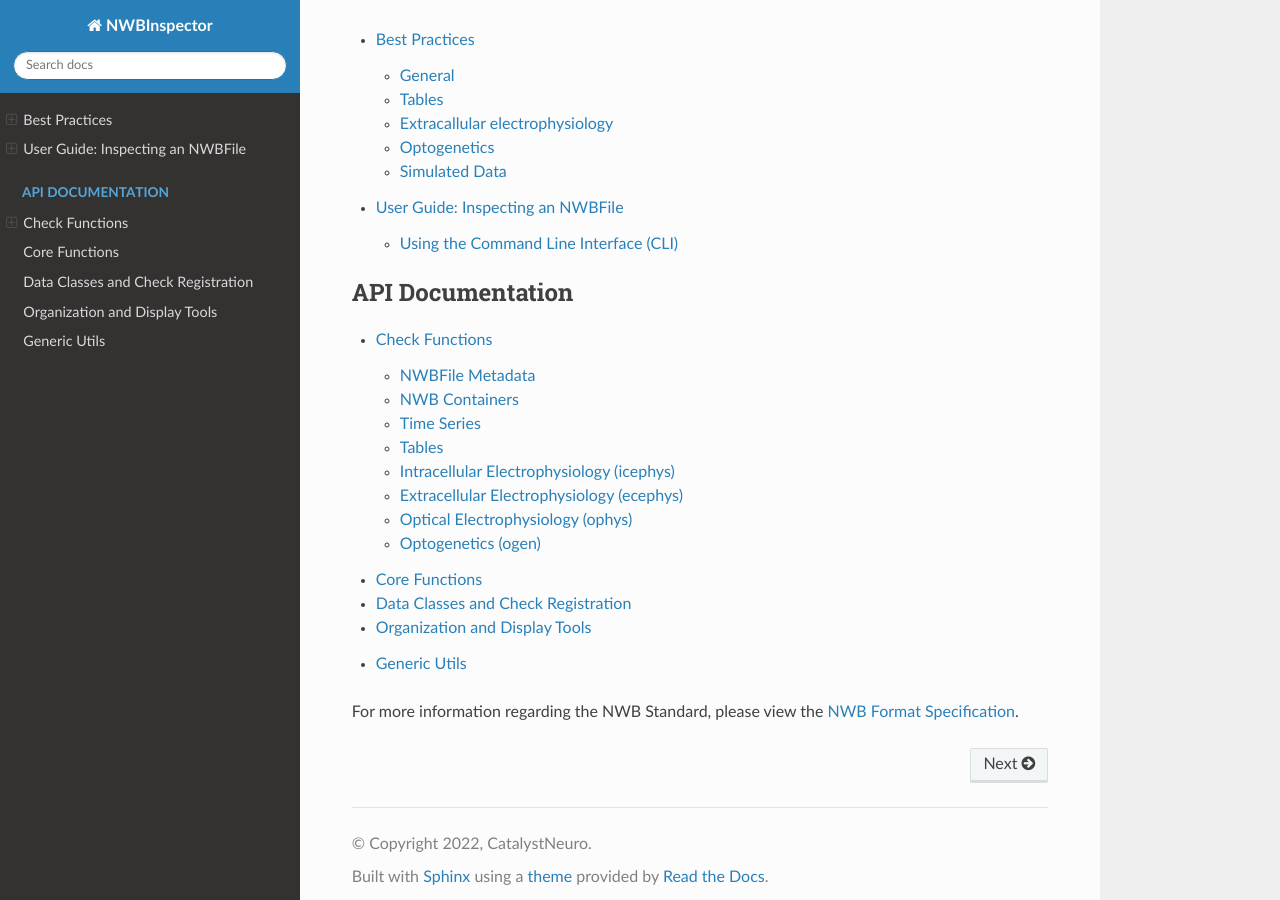
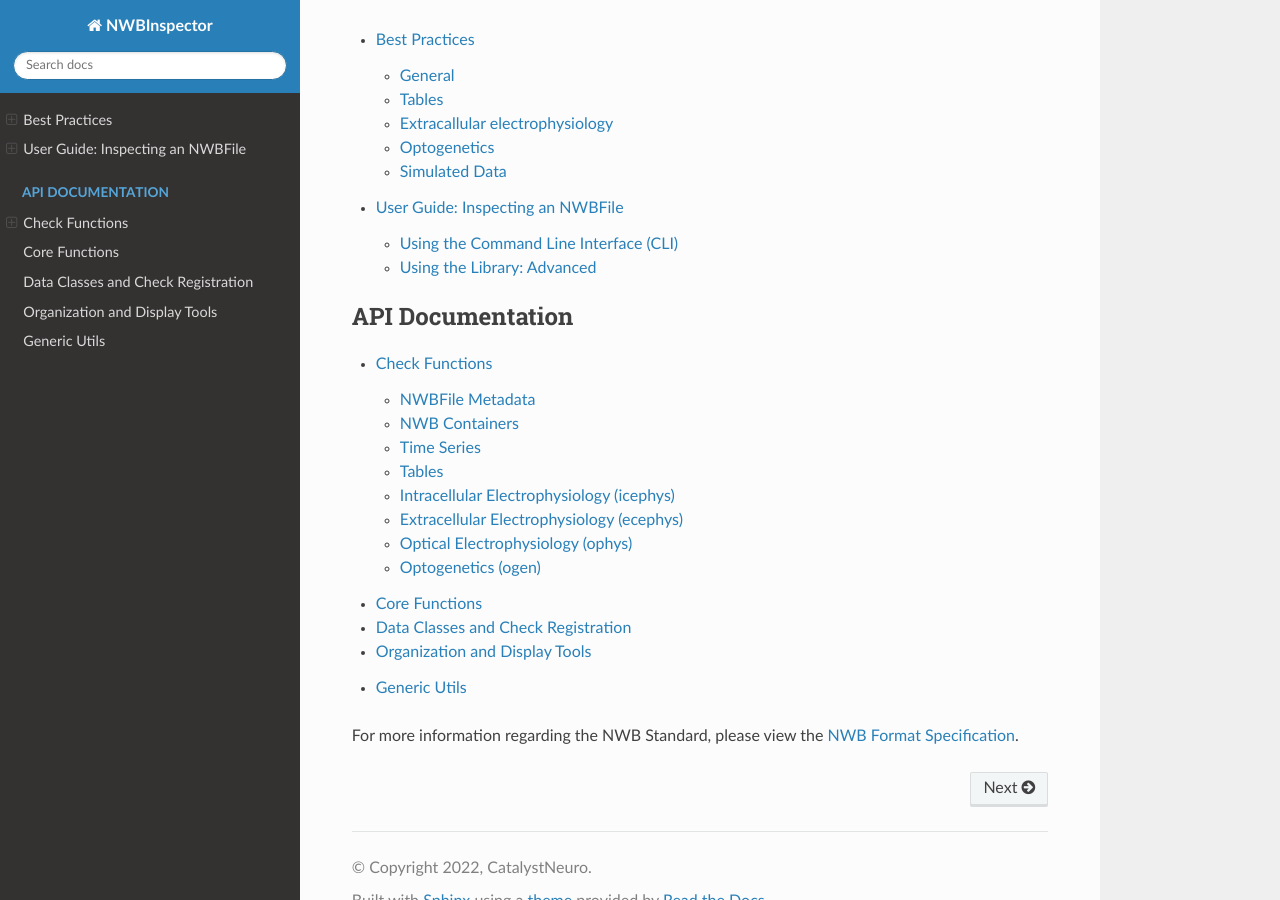
Before and after one commit to NeurodataWithoutBorders/nwbinspector, a Sphinx documentation site: the page built from docs/index.rst, in a window 1280 px wide and 900 px high, scrolled down 747 px. Built offline with Sphinx 7.4.7 and the Read the Docs theme 2.0.0, drawn with Linux system fonts in a browser that asks for light colours; pages that are not in the unit, such as notebooks, are missing from menus.

Commit message:
Update user_guide.rst

```diff
--- a/docs/user_guide/user_guide.rst
+++ b/docs/user_guide/user_guide.rst
@@ -18,5 +18,5 @@
 
     installation
     command_line_usage
-    library_usage
-    advanced_usage
+    using_the_library
+    using_the_library_advanced
```
